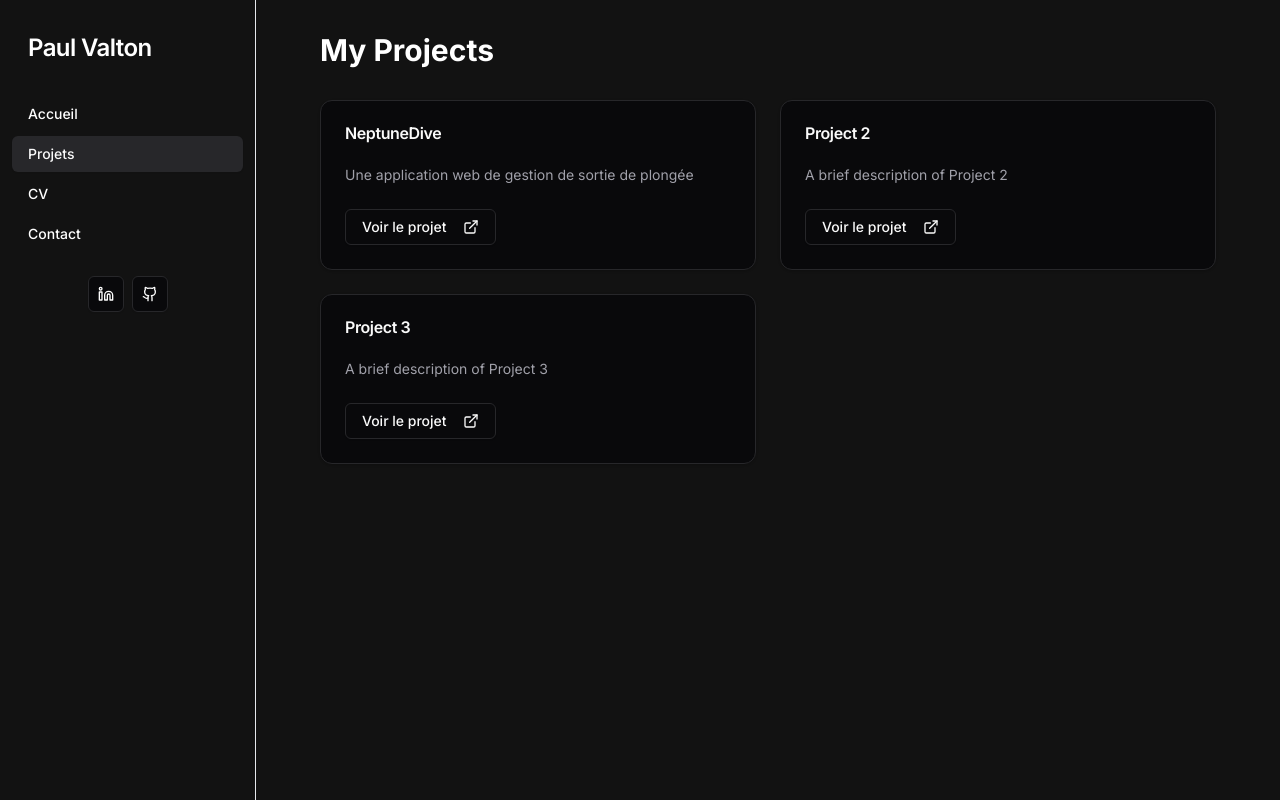
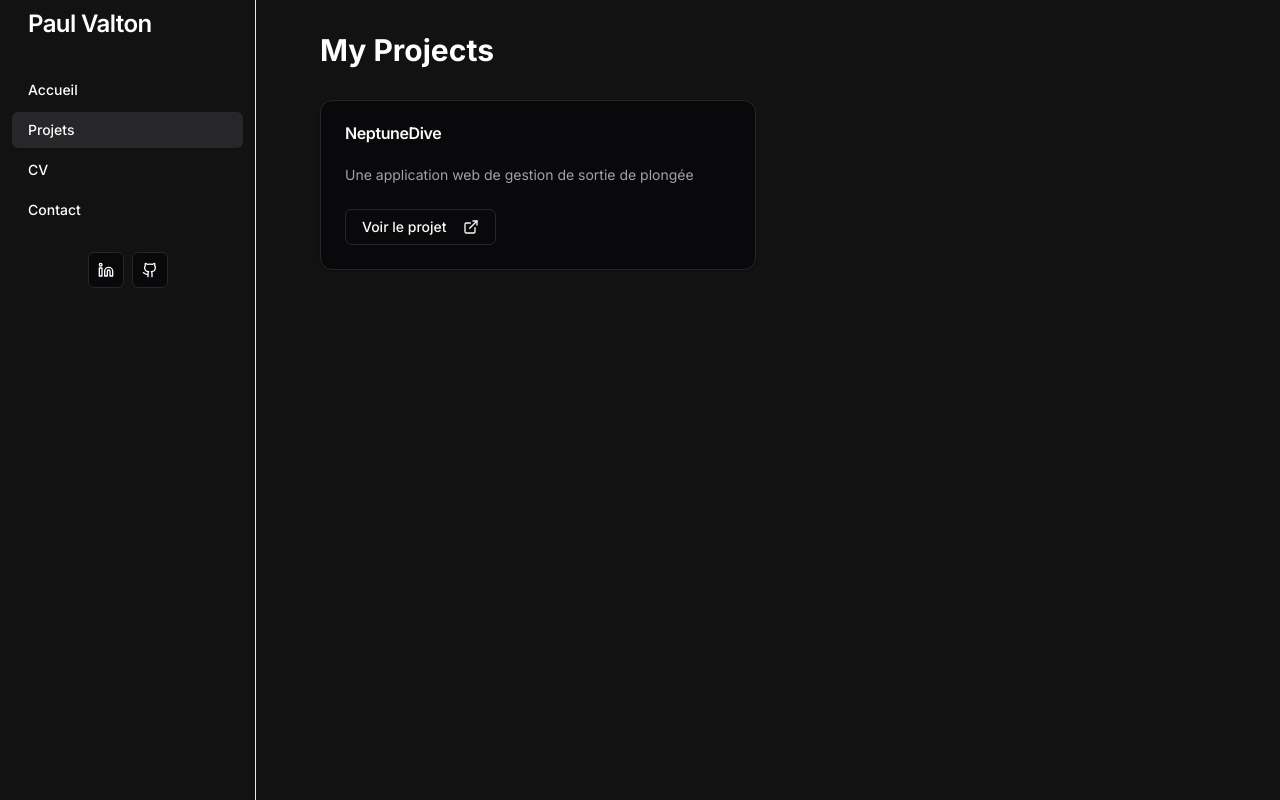
Before and after one commit to valtonp/portfolio, a Next.js app: page /projects in a window 1280 px wide. Built offline with nearby package versions, Linux system fonts and the light colour scheme.

Commit message:
sticky sidebar

```diff
--- a/src/app/layout.tsx
+++ b/src/app/layout.tsx
@@ -25,7 +25,9 @@ export default function RootLayout({
             disableTransitionOnChange
         >
             <div className="flex min-h-screen">
-                <Sidebar/>
+                <div className="w-64 h-screen bg-card border-r sticky top-0">
+                    <Sidebar/>
+                </div>
                 <main className="flex-1 p-8">
                     {children}
                 </main>
--- a/src/app/projects/page.tsx
+++ b/src/app/projects/page.tsx
@@ -8,18 +8,6 @@ const projects = [
         name: 'NeptuneDive',
         description: 'Une application web de gestion de sortie de plongée',
         link: '/projects/neptunedive',
-        isInternal: true
-    },
-    {
-        name: 'Project 2',
-        description: 'A brief description of Project 2',
-        link: '#',
-        isInternal: true
-    },
-    {
-        name: 'Project 3',
-        description: 'A brief description of Project 3',
-        link: '#',
         isInternal: true
     },
 ]
--- a/src/components/sidebar.tsx
+++ b/src/components/sidebar.tsx
@@ -1,16 +1,15 @@
 'use client'
 
 import Link from 'next/link'
-import { usePathname } from 'next/navigation'
-import { Button } from "@/components/ui/button"
-import { ScrollArea } from "@/components/ui/scroll-area"
-import { Github, Linkedin } from 'lucide-react'
+import {usePathname} from 'next/navigation'
+import {Button} from "@/components/ui/button"
+import {Github, Linkedin} from 'lucide-react'
 
 const navItems = [
-    { name: 'Accueil', href: '/' },
-    { name: 'Projets', href: '/projects' },
-    { name: 'CV', href: '/cv' },
-    { name: 'Contact', href: '/contact' },
+    {name: 'Accueil', href: '/'},
+    {name: 'Projets', href: '/projects'},
+    {name: 'CV', href: '/cv'},
+    {name: 'Contact', href: '/contact'},
 ]
 
 export default function Sidebar() {
@@ -18,7 +17,6 @@ export default function Sidebar() {
 
     return (
         <nav className="w-64 bg-card text-card-foreground border-r">
-            <ScrollArea className="h-full py-6 flex flex-col">
             <div className="px-3 py-2">
                 <h2 className="mb-8 px-4 text-2xl font-semibold tracking-tight">
                     Paul Valton
@@ -39,20 +37,20 @@ export default function Sidebar() {
             <div className="mt-auto pt-4 px-4">
                 <div className="flex justify-center space-x-2">
                     <Button variant="outline" size="icon" asChild>
-                            <a href="https://www.linkedin.com/in/paul-valton-5617a3230" target="_blank" rel="noopener noreferrer">
-                                <Linkedin className="h-6 w-6" />
+                        <a href="https://www.linkedin.com/in/paul-valton-5617a3230" target="_blank"
+                           rel="noopener noreferrer">
+                            <Linkedin className="h-6 w-6"/>
                             <span className="sr-only">LinkedIn</span>
                         </a>
                     </Button>
                     <Button variant="outline" size="icon" asChild>
                         <a href="https://github.com/valtonp" target="_blank" rel="noopener noreferrer">
-                                <Github className="h-6 w-6" />
+                            <Github className="h-6 w-6"/>
                             <span className="sr-only">GitHub</span>
                         </a>
                     </Button>
                 </div>
             </div>
-            </ScrollArea>
         </nav>
     )
 }
```
Lines whose indentation alone changed are shown as unchanged.
